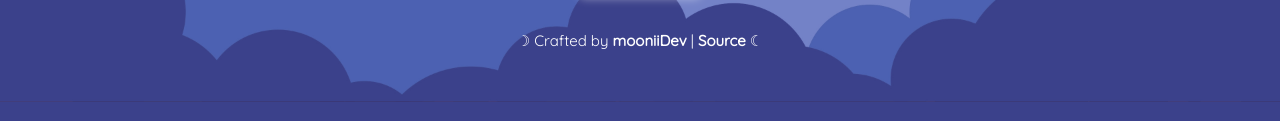
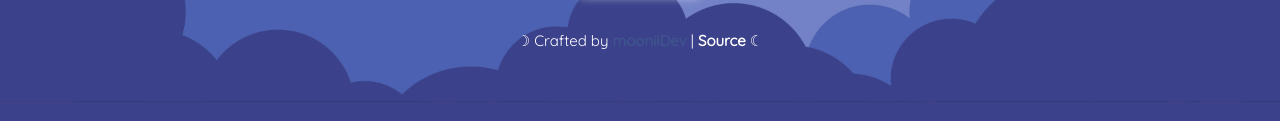
Before and after one commit to mooniiDev/tic-tac-toe-game, a website: page index.html in a window 1280 px wide. In both pictures the pointer is over the link "mooniiDev". Shown: the part 618-739 px from the top of the page. Drawn offline with Linux system fonts and the light colour scheme; a web font is replaced by a local one.

Commit message:
Update link hover color

```diff
--- a/css/styles.css
+++ b/css/styles.css
@@ -339,6 +339,6 @@
 }
 #footer a:hover,
 #footer a:focus {
-  color: var(--white);
+  color: var(--dark-blue);
   transition: 0.2s;
 }
```
